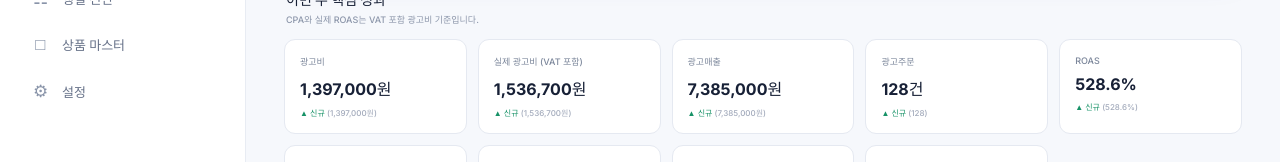
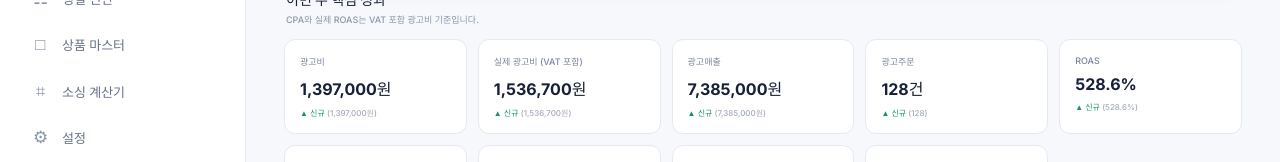
Before and after one commit to kang17226hannah/coupang-ad-analyzer, a React (Vite) app: page / in a window 1280 px wide. Shown: the part 402-564 px from the top of the page. Built offline with nearby package versions, Linux system fonts and the light colour scheme.

Commit message:
Add sourcing calculator menu

```diff
--- a/src/main.jsx
+++ b/src/main.jsx
@@ -4,9 +4,10 @@ import * as XLSX from 'xlsx';
 import { actionStatus, classify, DEFAULT_SETTINGS, funnelDiagnosis, groupRows, leakLevel, metrics, normalizeRow, placementCategory, profitabilityStatus } from './analysis';
 import { compareValue, productComparison, saveWeek, STORAGE, weekRange } from './weekly';
 import { sampleRows } from './sample';
+import SourcingCalculator from './SourcingCalculator';
 import './styles.css';
 
-const nav=[['dashboard','▦','주간 대시보드'],['weekly','⇄','상품 주간 비교'],['leak','⌁','누수 키워드'],['hero','✦','효자 키워드'],['product','◇','상품 진단'],['placement','▤','지면 분석'],['rows','☷','행별 진단'],['master','□','상품 마스터'],['settings','⚙','설정']];
+const nav=[['dashboard','▦','주간 대시보드'],['weekly','⇄','상품 주간 비교'],['leak','⌁','누수 키워드'],['hero','✦','효자 키워드'],['product','◇','상품 진단'],['placement','▤','지면 분석'],['rows','☷','행별 진단'],['master','□','상품 마스터'],['sourcing','⌗','소싱 계산기'],['settings','⚙','설정']];
 const won=n=>`${Math.round(n||0).toLocaleString('ko-KR')}원`, pct=n=>`${(n||0).toFixed(1)}%`, number=n=>Math.round(n||0).toLocaleString('ko-KR');
 const read=(key,fallback)=>{try{return JSON.parse(localStorage.getItem(key))??fallback}catch{return fallback}};
 function Delta({now,before,inverse=false,format=pct}){const d=compareValue(now,before), good=d.direction==='same'?null:(d.direction==='down')===inverse;return <small className={`delta ${good===true?'good-text':good===false?'bad-text':''}`}>{d.direction==='up'?'▲':d.direction==='down'?'▼':'―'} {d.rate===null?'신규':pct(Math.abs(d.rate))} <span>({format(d.difference)})</span></small>}
@@ -28,18 +29,19 @@ function App(){
  const comparisons=useMemo(()=>productComparison(rows,previousRows,settings),[rows,previousRows,settings]);
  const flash=t=>{setNotice(t);setTimeout(()=>setNotice(''),3000)};
  const importRows=parsed=>{if(!parsed.length)throw Error('데이터가 없습니다.');setRows(parsed);setUploadOpen(false);flash(`${parsed.length}개 행을 불러왔습니다.`)};
- const importWorkbook=async file=>{try{if(file.size>20*1024*1024)throw Error('20MB 이하 파일만 가능합니다.');const wb=XLSX.read(await file.arrayBuffer());importRows(XLSX.utils.sheet_to_json(wb.Sheets[wb.SheetNames[0]]).map(normalizeRow))}catch(e){flash(`업로드 실패: ${e.message}`)}};
+ const importWorkbook=async file=>{try{if(file.size>20*1024*1024)throw Error('20MB 이하 파일만 가능합니다.');const match=file.name.match(/_(\d{8})_(\d{8})(?:\.[^.]+)?$/);globalThis.__coupangReportContext=match?{start:`${match[1].slice(0,4)}-${match[1].slice(4,6)}-${match[1].slice(6,8)}`,end:`${match[2].slice(0,4)}-${match[2].slice(4,6)}-${match[2].slice(6,8)}`} : {};const wb=XLSX.read(await file.arrayBuffer());importRows(XLSX.utils.sheet_to_json(wb.Sheets[wb.SheetNames[0]]).map(normalizeRow))}catch(e){flash(`업로드 실패: ${e.message}`)}finally{delete globalThis.__coupangReportContext}};
  const parseRaw=()=>{try{const text=raw.trim();if(!text)return;const delim=text.includes('\t')?'\t':',';const lines=text.split(/\r?\n/).map(l=>l.split(delim)),headers=lines.shift();importRows(lines.filter(x=>x.some(Boolean)).map((line,i)=>normalizeRow(Object.fromEntries(headers.map((h,j)=>[h.trim(),line[j]?.trim()])),i)))}catch{flash('RAW 데이터 형식을 확인해주세요.')}};
  const saveCurrent=()=>{const next=saveWeek(weeks,rows);setWeeks(next);flash(`${next[0].label} 데이터를 저장했습니다.`)};
  const title=nav.find(n=>n[0]===page)?.[2];
+ const headerText=page==='sourcing'?'원가를 넣고 목표 마진별 판매가와 최소 ROAS를 빠르게 계산하세요.':'이번 주 성과를 확인하고 다음 주 운영 액션을 결정하세요.';
  return <div className="app"><aside><div className="brand"><div className="logo">C</div><div><b>쿠팡 광고 분석기</b><small>WEEKLY AD OPS</small></div></div><nav>{nav.map(([id,icon,label])=><button className={page===id?'active':''} onClick={()=>setPage(id)} key={id}><span>{icon}</span>{label}{id==='leak'&&<em>{keywords.filter(k=>leakLevel(k,settings).rank>=2).length}</em>}</button>)}</nav><div className="side-help"><b>매주 광고를 점검하세요</b><p>보고서를 올리고 지난주 대비 변화와 다음 액션을 확인하세요.</p><button onClick={()=>setUploadOpen(true)}>데이터 업로드</button></div><div className="version">v2.0 · 데이터는 브라우저에만 저장</div></aside>
- <main><header><div><h1>{title}</h1><p>이번 주 성과를 확인하고 다음 주 운영 액션을 결정하세요.</p></div><div className="head-actions"><button className="save-week" onClick={saveCurrent}>＋ 이번 주 데이터 저장</button><button className="upload" onClick={()=>setUploadOpen(true)}>↑ 데이터 업로드</button></div></header>
+ <main><header><div><h1>{title}</h1><p>{headerText}</p></div>{page!=='sourcing'&&<div className="head-actions"><button className="save-week" onClick={saveCurrent}>＋ 이번 주 데이터 저장</button><button className="upload" onClick={()=>setUploadOpen(true)}>↑ 데이터 업로드</button></div>}</header>
  {page==='dashboard'&&<Dashboard m={m} pm={pm} products={products} comparisons={comparisons} rows={rows} settings={settings} master={master} previous={previous} weeks={weeks} previousId={previousId} setPreviousId={setPreviousId} setPage={setPage}/>}
  {page==='weekly'&&<Weekly comparisons={comparisons} master={master} settings={settings} notes={notes} setNotes={setNotes} currentLabel={weekRange(rows)} previous={previous}/>}
  {page==='leak'&&<Leak groups={keywords} settings={settings}/>} {page==='hero'&&<ListPage title="효자 키워드" hint={`실제 ROAS가 목표 ${settings.targetRoa}% 이상인 키워드`} groups={keywords.filter(k=>k.orders>0&&k.actualRoa>=settings.targetRoa)} first="효자 키워드"/>}
  {page==='product'&&<ProductDiagnosis comparisons={comparisons} settings={settings} master={master}/>} {page==='placement'&&<Placement rows={rows} settings={settings}/>}
  {page==='rows'&&<Rows rows={rows.filter(r=>[r.keyword,r.product,r.placement].some(v=>v.toLowerCase().includes(query.toLowerCase())))} query={query} setQuery={setQuery} settings={settings}/>}
- {page==='master'&&<Master comparisons={comparisons} master={master} setMaster={setMaster} settings={settings}/>} {page==='settings'&&<Settings value={settings} setValue={setSettings} weeks={weeks} deleteWeek={id=>setWeeks(weeks.filter(w=>w.id!==id))}/>} </main>{notice&&<div className="toast">✓ {notice}</div>}
+ {page==='master'&&<Master comparisons={comparisons} master={master} setMaster={setMaster} settings={settings}/>} {page==='sourcing'&&<SourcingCalculator/>} {page==='settings'&&<Settings value={settings} setValue={setSettings} weeks={weeks} deleteWeek={id=>setWeeks(weeks.filter(w=>w.id!==id))}/>} </main>{notice&&<div className="toast">✓ {notice}</div>}
  {uploadOpen&&<Upload close={()=>setUploadOpen(false)} fileRef={fileRef} importWorkbook={importWorkbook} raw={raw} setRaw={setRaw} parseRaw={parseRaw} sample={()=>{setRows(sampleRows);setUploadOpen(false);flash('샘플 데이터를 불러왔습니다.')}}/>}</div>
 }
 
```
